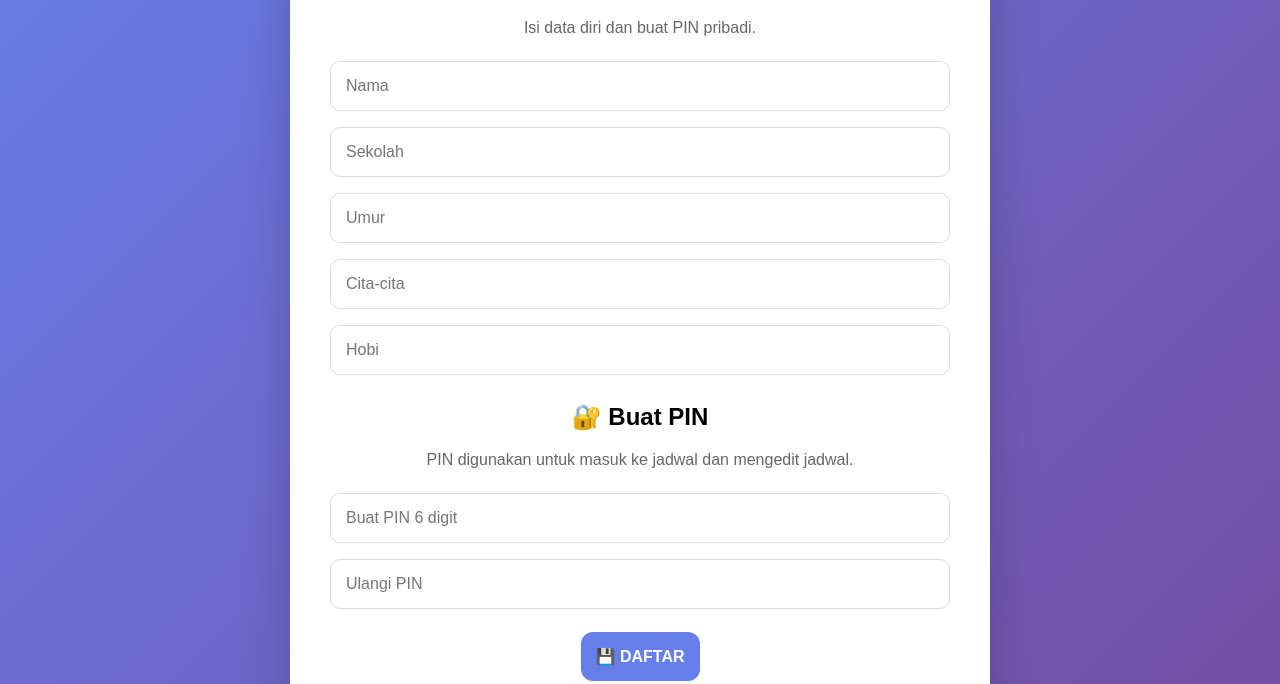
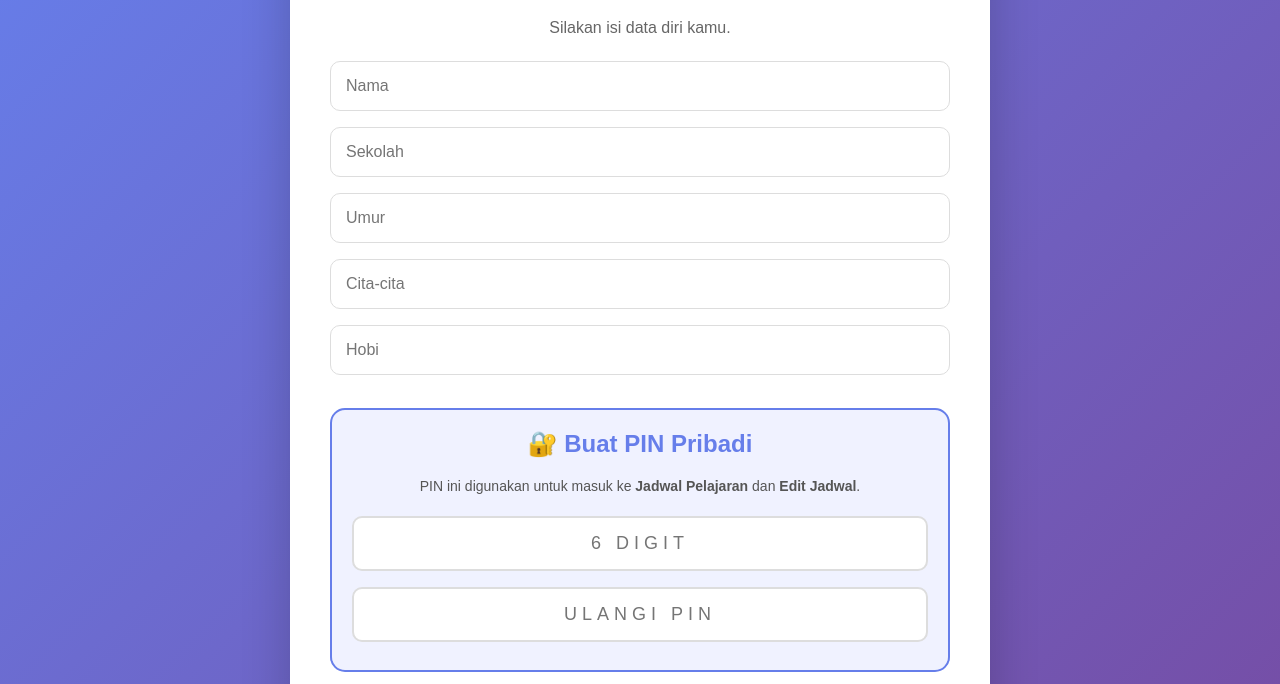
Before and after one commit to fizianasta-afk/website-data-diri, a plain HTML site: page register.html in a window 1280 px wide. Shown: the part 102-786 px from the top of the page. Drawn offline with Linux system fonts and the light colour scheme.

Commit message:
Update register.html

```diff
--- a/register.html
+++ b/register.html
@@ -1,6 +1,5 @@
 <!DOCTYPE html>
 <html lang="id">
-
 <head>
     <meta charset="UTF-8">
     <meta name="viewport" content="width=device-width, initial-scale=1.0">
@@ -8,6 +7,42 @@
     <title>Register Data Diri</title>
 
     <link rel="stylesheet" href="style.css">
+
+    <style>
+        .pin-box {
+            margin-top: 25px;
+            padding: 20px;
+            background: #f0f2ff;
+            border-radius: 15px;
+            border: 2px solid #667eea;
+        }
+
+        .pin-box h2 {
+            color: #667eea;
+            margin-top: 0;
+        }
+
+        .pin-info {
+            font-size: 14px;
+            color: #555;
+        }
+
+        .pin-input {
+            width: 100%;
+            padding: 15px;
+            margin: 8px 0;
+            border: 2px solid #ddd;
+            border-radius: 10px;
+            font-size: 18px;
+            text-align: center;
+            letter-spacing: 5px;
+        }
+
+        .pin-input:focus {
+            border-color: #667eea;
+            outline: none;
+        }
+    </style>
 </head>
 
 <body>
@@ -16,9 +51,7 @@
 
     <h1>📝 Register Data Diri</h1>
 
-    <p>Isi data diri dan buat PIN pribadi.</p>
-
-    <!-- NAMA -->
+    <p>Silakan isi data diri kamu.</p>
 
     <input
         id="nama"
@@ -26,15 +59,11 @@
         placeholder="Nama"
     >
 
-    <!-- SEKOLAH -->
-
     <input
         id="sekolah"
         type="text"
         placeholder="Sekolah"
     >
-
-    <!-- UMUR -->
 
     <input
         id="umur"
@@ -42,15 +71,11 @@
         placeholder="Umur"
     >
 
-    <!-- CITA-CITA -->
-
     <input
         id="cita"
         type="text"
         placeholder="Cita-cita"
     >
-
-    <!-- HOBI -->
 
     <input
         id="hobi"
@@ -58,36 +83,40 @@
         placeholder="Hobi"
     >
 
-    <br>
-
-    <h2>🔐 Buat PIN</h2>
-
-    <p>
-        PIN digunakan untuk masuk ke jadwal
-        dan mengedit jadwal.
-    </p>
 
     <!-- PIN -->
 
+    <div class="pin-box">
+
+        <h2>🔐 Buat PIN Pribadi</h2>
+
+        <p class="pin-info">
+            PIN ini digunakan untuk masuk ke
+            <strong>Jadwal Pelajaran</strong>
+            dan
+            <strong>Edit Jadwal</strong>.
+        </p>
+
         <input
             id="pin"
+            class="pin-input"
             type="password"
             inputmode="numeric"
             maxlength="6"
-        placeholder="Buat PIN 6 digit"
+            placeholder="6 DIGIT"
         >
-
-    <!-- KONFIRMASI PIN -->
 
         <input
             id="konfirmasiPin"
+            class="pin-input"
             type="password"
             inputmode="numeric"
             maxlength="6"
-        placeholder="Ulangi PIN"
+            placeholder="ULANGI PIN"
         >
 
-    <!-- TOMBOL -->
+    </div>
+
 
     <button
         class="button"
@@ -100,7 +129,7 @@
         href="index.html"
         class="button"
     >
-        🏠 Kembali
+        🏠 KEMBALI
     </a>
 
 </div>
@@ -109,8 +138,6 @@
 <script>
 
 function simpanData() {
-
-    // Mengambil data
 
     const nama =
         document.getElementById("nama").value.trim();
@@ -134,8 +161,6 @@ function simpanData() {
         document.getElementById("konfirmasiPin").value.trim();
 
 
-    // Memeriksa data diri
-
     if (
         nama === "" ||
         sekolah === "" ||
@@ -150,56 +175,33 @@ function simpanData() {
     }
 
 
-    // Memeriksa PIN
+    if (!/^[0-9]{6}$/.test(pin)) {
 
-    if (pin === "") {
-
-        alert("⚠️ Silakan buat PIN terlebih dahulu!");
+        alert("⚠️ PIN harus tepat 6 angka!");
 
         return;
     }
 
 
-    // PIN harus 6 digit
+    if (pin !== konfirmasiPin) {
 
-    if (!/^[0-9]{6}$/.test(pin)) {
-
-        alert("⚠️ PIN harus terdiri dari 6 angka!");
+        alert("❌ Konfirmasi PIN tidak cocok!");
 
         return;
     }
 
 
-    // Memeriksa konfirmasi PIN
-
-    if (pin !== konfirmasiPin) {
-
-        alert("❌ PIN dan konfirmasi PIN tidak sama!");
-
-        return;
-    }
-
-
-    // Membuat data pengguna
-
     const data = {
 
         nama: nama,
-
         sekolah: sekolah,
-
         umur: umur,
-
         cita: cita,
-
         hobi: hobi,
-
         pin: pin
 
     };
 
-
-    // Menyimpan data
 
     localStorage.setItem(
         "dataDiri",
@@ -207,20 +209,13 @@ function simpanData() {
     );
 
 
-    // Membuat jadwal kosong
-
     const jadwalKosong = {
 
         Senin: [],
-
         Selasa: [],
-
         Rabu: [],
-
         Kamis: [],
-
         Jumat: [],
-
         Sabtu: []
 
     };
@@ -232,9 +227,8 @@ function simpanData() {
     );
 
 
-    alert("✅ Pendaftaran berhasil!");
+    alert("✅ Data berhasil disimpan!");
 
-    // Masuk ke profil
 
     window.location.href = "profil.html";
 
@@ -243,5 +237,4 @@ function simpanData() {
 </script>
 
 </body>
-
 </html>
```
Lines whose indentation alone changed are shown as unchanged.
